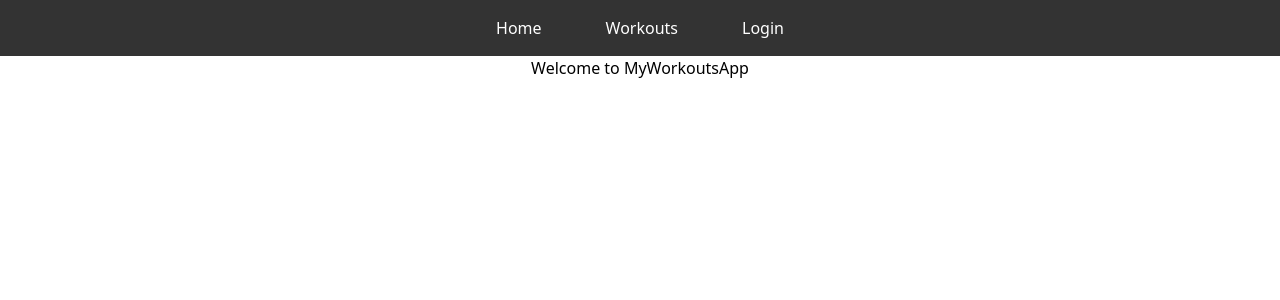
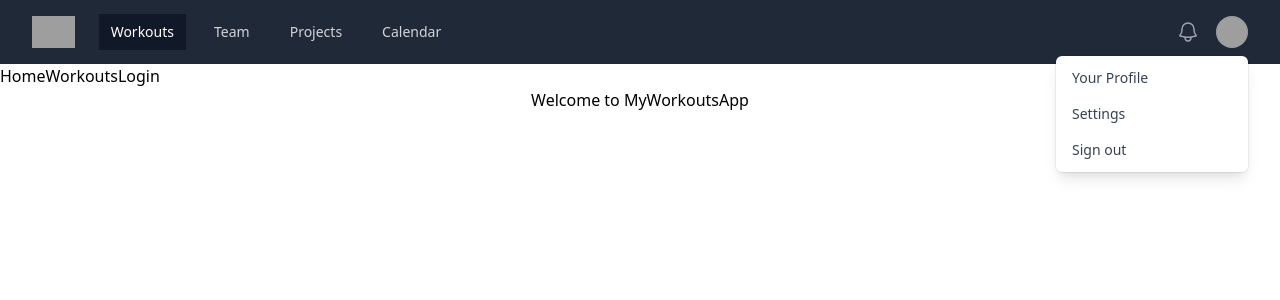
Before and after one commit to nilssonjn/webdev-vue, a Vue app: page / in a window 1280 px wide. Shown: the top 300 px of the page. Built offline with nearby package versions, Linux system fonts and the light colour scheme; grey boxes are pictures that could not be loaded.

Commit message:
tailwind working

```diff
--- a/src/components/Navbar.vue
+++ b/src/components/Navbar.vue
@@ -8,28 +8,101 @@
 </script>
 
 <template>
+  <nav class="bg-gray-800">
+  <div class="mx-auto max-w-7xl px-2 sm:px-6 lg:px-8">
+    <div class="relative flex h-16 items-center justify-between">
+      <div class="absolute inset-y-0 left-0 flex items-center sm:hidden">
+        <!-- Mobile menu button-->
+        <button type="button" class="relative inline-flex items-center justify-center rounded-md p-2 text-gray-400 hover:bg-gray-700 hover:text-white focus:outline-none focus:ring-2 focus:ring-inset focus:ring-white" aria-controls="mobile-menu" aria-expanded="false">
+          <span class="absolute -inset-0.5"></span>
+          <span class="sr-only">Open main menu</span>
+          <!--
+            Icon when menu is closed.
+
+            Menu open: "hidden", Menu closed: "block"
+          -->
+          <svg class="block h-6 w-6" fill="none" viewBox="0 0 24 24" stroke-width="1.5" stroke="currentColor" aria-hidden="true" data-slot="icon">
+            <path stroke-linecap="round" stroke-linejoin="round" d="M3.75 6.75h16.5M3.75 12h16.5m-16.5 5.25h16.5" />
+          </svg>
+          <!--
+            Icon when menu is open.
+
+            Menu open: "block", Menu closed: "hidden"
+          -->
+          <svg class="hidden h-6 w-6" fill="none" viewBox="0 0 24 24" stroke-width="1.5" stroke="currentColor" aria-hidden="true" data-slot="icon">
+            <path stroke-linecap="round" stroke-linejoin="round" d="M6 18 18 6M6 6l12 12" />
+          </svg>
+        </button>
+      </div>
+      <div class="flex flex-1 items-center justify-center sm:items-stretch sm:justify-start">
+        <div class="flex flex-shrink-0 items-center">
+          <img class="h-8 w-auto" src="https://tailwindui.com/plus/img/logos/mark.svg?color=indigo&shade=500" alt="Your Company">
+        </div>
+        <div class="hidden sm:ml-6 sm:block">
+          <div class="flex space-x-4">
+            <!-- Current: "bg-gray-900 text-white", Default: "text-gray-300 hover:bg-gray-700 hover:text-white" -->
+            <RouterLink to="/workouts" :class="isActiveLink('/workouts') + 'rounded-md bg-gray-900 px-3 py-2 text-sm font-medium text-white'" aria-current="page">Workouts</RouterLink>
+            <a href="#" class="rounded-md px-3 py-2 text-sm font-medium text-gray-300 hover:bg-gray-700 hover:text-white">Team</a>
+            <a href="#" class="rounded-md px-3 py-2 text-sm font-medium text-gray-300 hover:bg-gray-700 hover:text-white">Projects</a>
+            <a href="#" class="rounded-md px-3 py-2 text-sm font-medium text-gray-300 hover:bg-gray-700 hover:text-white">Calendar</a>
+          </div>
+        </div>
+      </div>
+      <div class="absolute inset-y-0 right-0 flex items-center pr-2 sm:static sm:inset-auto sm:ml-6 sm:pr-0">
+        <button type="button" class="relative rounded-full bg-gray-800 p-1 text-gray-400 hover:text-white focus:outline-none focus:ring-2 focus:ring-white focus:ring-offset-2 focus:ring-offset-gray-800">
+          <span class="absolute -inset-1.5"></span>
+          <span class="sr-only">View notifications</span>
+          <svg class="h-6 w-6" fill="none" viewBox="0 0 24 24" stroke-width="1.5" stroke="currentColor" aria-hidden="true" data-slot="icon">
+            <path stroke-linecap="round" stroke-linejoin="round" d="M14.857 17.082a23.848 23.848 0 0 0 5.454-1.31A8.967 8.967 0 0 1 18 9.75V9A6 6 0 0 0 6 9v.75a8.967 8.967 0 0 1-2.312 6.022c1.733.64 3.56 1.085 5.455 1.31m5.714 0a24.255 24.255 0 0 1-5.714 0m5.714 0a3 3 0 1 1-5.714 0" />
+          </svg>
+        </button>
+
+        <!-- Profile dropdown -->
+        <div class="relative ml-3">
+          <div>
+            <button type="button" class="relative flex rounded-full bg-gray-800 text-sm focus:outline-none focus:ring-2 focus:ring-white focus:ring-offset-2 focus:ring-offset-gray-800" id="user-menu-button" aria-expanded="false" aria-haspopup="true">
+              <span class="absolute -inset-1.5"></span>
+              <span class="sr-only">Open user menu</span>
+              <img class="h-8 w-8 rounded-full" src="https://images.unsplash.com/photo-1472099645785-5658abf4ff4e?ixlib=rb-1.2.1&ixid=eyJhcHBfaWQiOjEyMDd9&auto=format&fit=facearea&facepad=2&w=256&h=256&q=80" alt="">
+            </button>
+          </div>
+
+          <!--
+            Dropdown menu, show/hide based on menu state.
+
+            Entering: "transition ease-out duration-100"
+              From: "transform opacity-0 scale-95"
+              To: "transform opacity-100 scale-100"
+            Leaving: "transition ease-in duration-75"
+              From: "transform opacity-100 scale-100"
+              To: "transform opacity-0 scale-95"
+          -->
+          <div class="absolute right-0 z-10 mt-2 w-48 origin-top-right rounded-md bg-white py-1 shadow-lg ring-1 ring-black ring-opacity-5 focus:outline-none" role="menu" aria-orientation="vertical" aria-labelledby="user-menu-button" tabindex="-1">
+            <!-- Active: "bg-gray-100", Not Active: "" -->
+            <a href="#" class="block px-4 py-2 text-sm text-gray-700" role="menuitem" tabindex="-1" id="user-menu-item-0">Your Profile</a>
+            <a href="#" class="block px-4 py-2 text-sm text-gray-700" role="menuitem" tabindex="-1" id="user-menu-item-1">Settings</a>
+            <a href="#" class="block px-4 py-2 text-sm text-gray-700" role="menuitem" tabindex="-1" id="user-menu-item-2">Sign out</a>
+          </div>
+        </div>
+      </div>
+    </div>
+  </div>
+
+  <!-- Mobile menu, show/hide based on menu state. -->
+  <div class="sm:hidden" id="mobile-menu">
+    <div class="space-y-1 px-2 pb-3 pt-2">
+      <!-- Current: "bg-gray-900 text-white", Default: "text-gray-300 hover:bg-gray-700 hover:text-white" -->
+      <a href="#" class="block rounded-md bg-gray-900 px-3 py-2 text-base font-medium text-white" aria-current="page">Dashboard</a>
+      <a href="#" class="block rounded-md px-3 py-2 text-base font-medium text-gray-300 hover:bg-gray-700 hover:text-white">Team</a>
+      <a href="#" class="block rounded-md px-3 py-2 text-base font-medium text-gray-300 hover:bg-gray-700 hover:text-white">Projects</a>
+      <a href="#" class="block rounded-md px-3 py-2 text-base font-medium text-gray-300 hover:bg-gray-700 hover:text-white">Calendar</a>
+    </div>
+  </div>
+</nav>
+
     <nav>
         <RouterLink to="/" :class="isActiveLink('/')">Home</RouterLink>
         <RouterLink to="/workouts" :class="isActiveLink('/workouts')">Workouts</RouterLink>
         <RouterLink to="/login" :class="isActiveLink('/login')">Login</RouterLink>
     </nav>
 </template>
-
-<style>
-
- nav {
-    background-color: #333;
-    color: white;
-    padding: 1rem;
-    text-align: center;
-  }
-
-  nav a {
-    color: white;
-    text-decoration: none;
-    margin: 0 1rem;
-    padding: 0.5rem 1rem;
-    transition: background-color 0.3s;
-  }
-
-</style>
```
